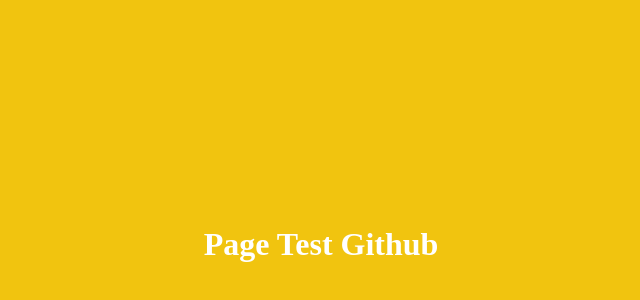
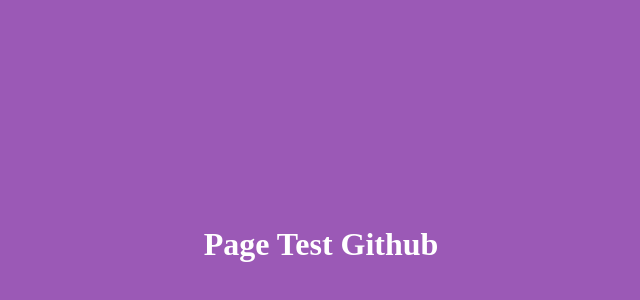
Before and after one commit to Camsaka/testGitHub, a plain HTML site: page index.html in a window 1280 px wide. Shown: the part 48-348 px from the top of the page, without its empty margins (319-959 px from the left). Drawn offline with Linux system fonts and the light colour scheme.

Commit message:
casse la tete

```diff
--- a/index.html
+++ b/index.html
@@ -3,7 +3,7 @@
 	<head>
 		<title>Page Test Git</title>
 	</head>
-	<body style="background-color:#f1c40f">
+	<body style="background-color:#9b59b6">
 		<h1 style="padding-top:20%; padding-bottom: 20%;  text-align: center; color:white">Page Test Github</h1>
 	</body>
 </html>
```
